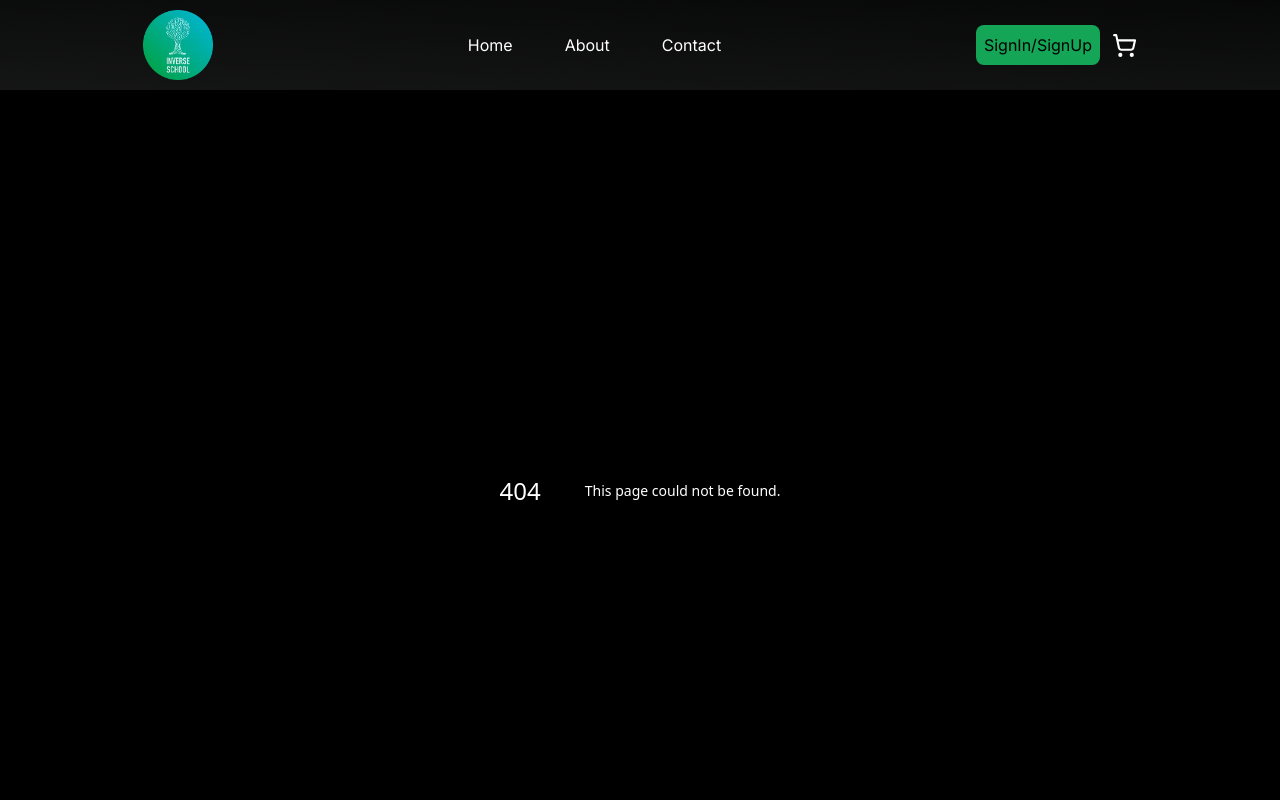
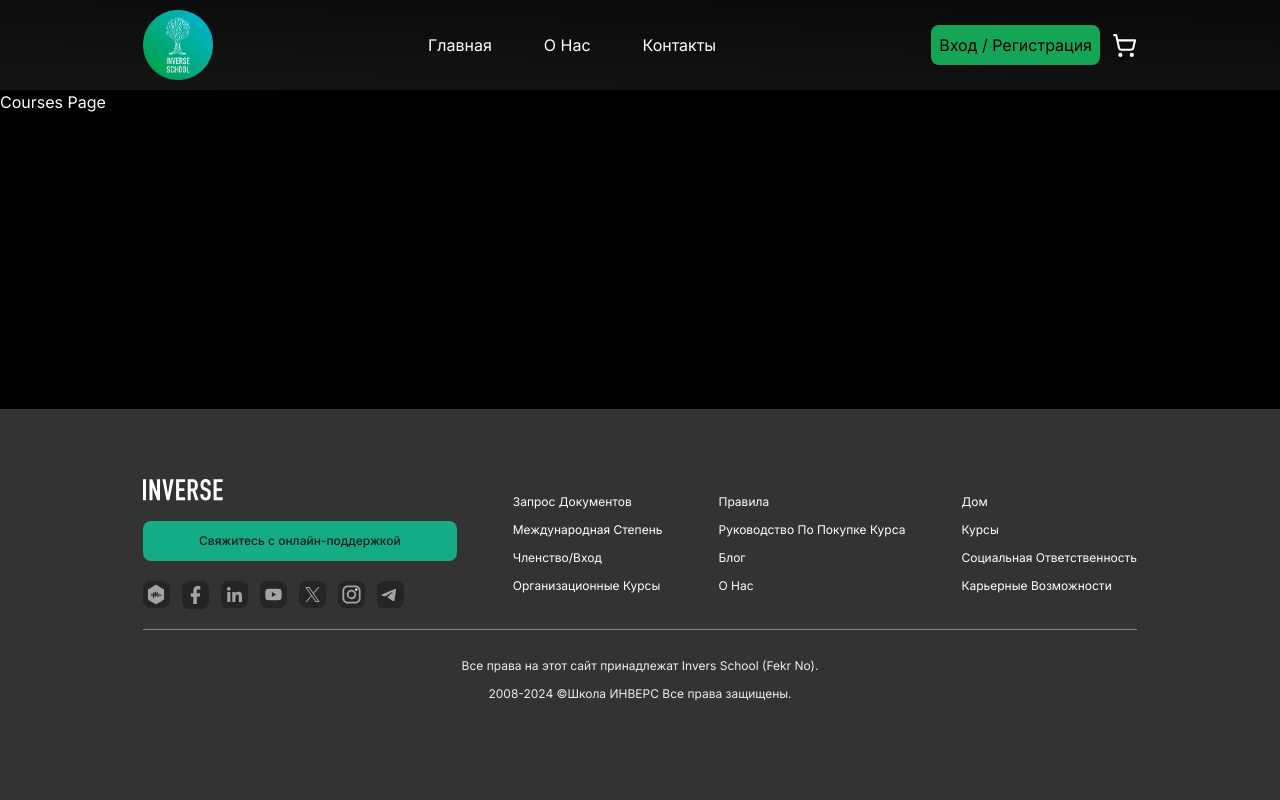
Before and after one commit to BayramBehbudov/artDesign, a Next.js app: page /courses in a window 1280 px wide. Before the commit this address had no page. Shown: the top 800 px of the page. Built offline with nearby package versions, Linux system fonts and the light colour scheme; what tailwindcss-animated would draw is missing.

Commit message:
Add:  courses page + course details page. Fix: index.scss

```diff
--- /dev/null
+++ b/src/app/courses/[title]/page.tsx
@@ -0,0 +1,5 @@
+const CourseDetails = ({ params: { title } }: { params: { title: string } }): JSX.Element => {
+   return <main>Course ${title}</main>
+}
+
+export default CourseDetails
--- /dev/null
+++ b/src/app/courses/page.tsx
@@ -0,0 +1,12 @@
+import { Metadata, NextPage } from 'next'
+
+export const metadata: Metadata = {
+   title: 'Курсы',
+   description: 'Страница доступных курсов',
+}
+
+const Courses: NextPage = (): JSX.Element => {
+   return <main>Courses Page</main>
+}
+
+export default Courses
--- a/src/app/layout.tsx
+++ b/src/app/layout.tsx
@@ -2,8 +2,8 @@ import type { Metadata } from 'next'
 import { Inter } from 'next/font/google'
 import '@styles/index.scss'
 import Provider from '@providers/Provider'
-import Header from '@common/header/Header'
 import Footer from '@common/Footer/Footer'
+import Header from '@common/Header/Header'
 
 const inter = Inter({ subsets: ['latin'] })
 
--- a/src/app/login/page.tsx
+++ b/src/app/login/page.tsx
@@ -1,14 +1,16 @@
-import LoginComponent from '@pages/login/Login';
-import { NextPage } from 'next';
+import LoginComponent from '@pages/login/Login'
+import { NextPage } from 'next'
 
 interface Ipage {}
 
 const Login: NextPage = (): JSX.Element => {
    return (
       <main>
-         <LoginComponent />
+         <div className={`flex h-full flex-col items-center justify-center`}>
+            <LoginComponent />
+         </div>
       </main>
-   );
-};
+   )
+}
 
-export default Login;
+export default Login
--- a/src/components/common/footer/Footer.tsx
+++ b/src/components/common/footer/Footer.tsx
@@ -1,8 +1,8 @@
-import Link from 'next/link';
-import { IconInverse } from '@ui/Icons';
-import { Button } from '@ui/button';
-import FooterSocials from './FooterSocials';
-import { footerLists } from '@static/index';
+import Link from 'next/link'
+import { IconInverse } from '@ui/Icons'
+import { Button } from '@ui/button'
+import FooterSocials from './FooterSocials'
+import { footerLists } from '@static/index'
 interface IFooter {}
 
 const Footer: React.FC = (): JSX.Element => {
@@ -15,7 +15,7 @@ const Footer: React.FC = (): JSX.Element => {
                      <IconInverse />
                   </Link>
                   <Button
-                     className={`!bg-mainGreen w-fit rounded-lg px-14 py-2 text-xs text-[#1A1A1A]`}
+                     className={`!bg-mainGreen w-fit rounded-lg bg-[#14AC84] px-14 py-2 text-xs text-[#1A1A1A]`}
                      variant={'ghost'}
                      type={'button'}
                      aria-label={'connect with support'}
@@ -60,7 +60,7 @@ const Footer: React.FC = (): JSX.Element => {
             </div>
          </div>
       </footer>
-   );
-};
+   )
+}
 
-export default Footer;
+export default Footer
--- a/src/components/common/header/Sign.tsx
+++ b/src/components/common/header/Sign.tsx
@@ -9,7 +9,7 @@ const Sign: React.FC<ISign> = ({ className }): JSX.Element => {
          href="/login"
          className={`rounded-lg bg-[#14A557] p-2 text-center text-black hover:bg-[#40c65b] ${className}`}
       >
-         SignIn/SignUp
+         Вход / Регистрация
       </Link>
    )
 }
--- a/src/static/index.ts
+++ b/src/static/index.ts
@@ -1,19 +1,19 @@
-import { IFooterSocials } from '@interfaces/interfaces';
+import { IFooterSocials } from '@interfaces/interfaces'
 
 export const headerNavbar = [
    {
-      name: 'Home',
+      name: 'Главная',
       href: '/',
    },
    {
-      name: 'About',
+      name: 'О Нас',
       href: '/about',
    },
    {
-      name: 'Contact',
+      name: 'Контакты',
       href: '/contact',
    },
-];
+]
 
 export const footerSocials: IFooterSocials[] = [
    {
@@ -72,7 +72,7 @@ export const footerSocials: IFooterSocials[] = [
       height: 27,
       src: '/Footer/socials/7.svg',
    },
-];
+]
 
 export const footerLists = {
    one: [
@@ -141,4 +141,4 @@ export const footerLists = {
          name: 'Карьерные возможности',
       },
    ],
-};
+}
--- a/src/styles/index.scss
+++ b/src/styles/index.scss
@@ -1,3 +1,25 @@
 @tailwind base;
 @tailwind components;
 @tailwind utilities;
+
+@layer base {
+   *,
+   * > * {
+      @apply transition-all duration-300;
+   }
+   html,
+   body,
+   .wrapper {
+      @apply h-full overflow-x-clip;
+   }
+   .wrapper {
+      @apply flex flex-col;
+   }
+
+   main {
+      @apply flex-[1_1_auto] grow;
+      > * {
+         @apply transition-all duration-300;
+      }
+   }
+}
```
